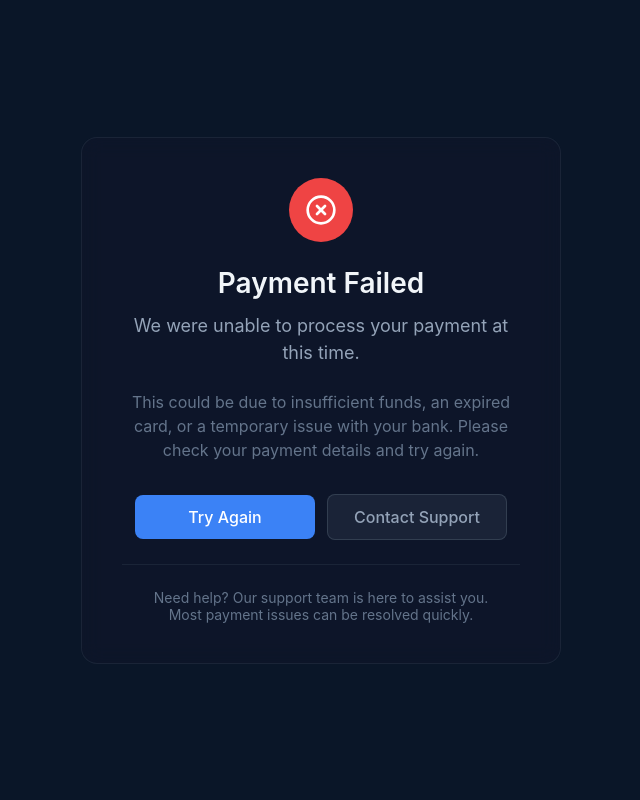
After one commit to optimus-openclaw/breyya-deploy, a PHP site: page /payment/failed/index.html in a window 1280 px wide. The commit adds this page. Shown: the whole page, without its empty margins (319-959 px from the left). Run offline with PHP 8.4, Linux system fonts and the light colour scheme.

Commit message:
CCBill integration: webhook, payment pages, config

```diff
--- /dev/null
+++ b/payment/failed/index.html
@@ -0,0 +1,158 @@
+<!DOCTYPE html>
+<html lang="en">
+<head>
+    <meta charset="UTF-8">
+    <meta name="viewport" content="width=device-width, initial-scale=1.0">
+    <title>Payment Failed - Breyya</title>
+    <link rel="icon" href="/favicon.ico">
+    <style>
+        * {
+            margin: 0;
+            padding: 0;
+            box-sizing: border-box;
+        }
+
+        body {
+            font-family: -apple-system, BlinkMacSystemFont, 'Segoe UI', system-ui, sans-serif;
+            background: #0a1628;
+            color: #e2e8f0;
+            min-height: 100vh;
+            display: flex;
+            align-items: center;
+            justify-content: center;
+            padding: 20px;
+        }
+
+        .container {
+            text-align: center;
+            max-width: 480px;
+            width: 100%;
+            padding: 40px;
+            background: rgba(15, 23, 42, 0.6);
+            border-radius: 16px;
+            border: 1px solid rgba(148, 163, 184, 0.1);
+            backdrop-filter: blur(10px);
+        }
+
+        .error-icon {
+            width: 64px;
+            height: 64px;
+            margin: 0 auto 24px;
+            border-radius: 50%;
+            background: #ef4444;
+            display: flex;
+            align-items: center;
+            justify-content: center;
+        }
+
+        .error-icon svg {
+            width: 32px;
+            height: 32px;
+            color: white;
+        }
+
+        h1 {
+            font-size: 28px;
+            font-weight: 600;
+            color: #f1f5f9;
+            margin-bottom: 12px;
+        }
+
+        .message {
+            font-size: 18px;
+            color: #94a3b8;
+            margin-bottom: 24px;
+            line-height: 1.5;
+        }
+
+        .help-text {
+            font-size: 16px;
+            color: #64748b;
+            margin-bottom: 32px;
+            line-height: 1.5;
+        }
+
+        .actions {
+            display: flex;
+            flex-direction: column;
+            gap: 12px;
+            align-items: center;
+        }
+
+        .btn {
+            display: inline-block;
+            padding: 12px 24px;
+            text-decoration: none;
+            border-radius: 8px;
+            font-weight: 500;
+            transition: all 0.2s;
+            min-width: 180px;
+        }
+
+        .btn-primary {
+            background: #3b82f6;
+            color: white;
+        }
+
+        .btn-primary:hover {
+            background: #2563eb;
+            transform: translateY(-1px);
+        }
+
+        .btn-secondary {
+            background: rgba(148, 163, 184, 0.1);
+            color: #94a3b8;
+            border: 1px solid rgba(148, 163, 184, 0.2);
+        }
+
+        .btn-secondary:hover {
+            background: rgba(148, 163, 184, 0.2);
+            color: #e2e8f0;
+        }
+
+        .support-info {
+            margin-top: 24px;
+            padding-top: 24px;
+            border-top: 1px solid rgba(148, 163, 184, 0.1);
+            font-size: 14px;
+            color: #64748b;
+        }
+
+        @media (min-width: 480px) {
+            .actions {
+                flex-direction: row;
+                justify-content: center;
+            }
+        }
+    </style>
+</head>
+<body>
+    <div class="container">
+        <div class="error-icon">
+            <svg viewBox="0 0 24 24" fill="none" stroke="currentColor" stroke-width="2" stroke-linecap="round" stroke-linejoin="round">
+                <circle cx="12" cy="12" r="10"></circle>
+                <line x1="15" y1="9" x2="9" y2="15"></line>
+                <line x1="9" y1="9" x2="15" y2="15"></line>
+            </svg>
+        </div>
+
+        <h1>Payment Failed</h1>
+        <p class="message">We were unable to process your payment at this time.</p>
+
+        <p class="help-text">
+            This could be due to insufficient funds, an expired card, or a temporary issue with your bank.
+            Please check your payment details and try again.
+        </p>
+
+        <div class="actions">
+            <a href="/join" class="btn btn-primary">Try Again</a>
+            <a href="/contact" class="btn btn-secondary">Contact Support</a>
+        </div>
+
+        <div class="support-info">
+            Need help? Our support team is here to assist you.<br>
+            Most payment issues can be resolved quickly.
+        </div>
+    </div>
+</body>
+</html>
```
Also changed, not shown: .secrets.php (+14 -0 lines), api/payments/webhook.php (+171 -41 lines), payment/success/index.html (added, +160 -0 lines).
